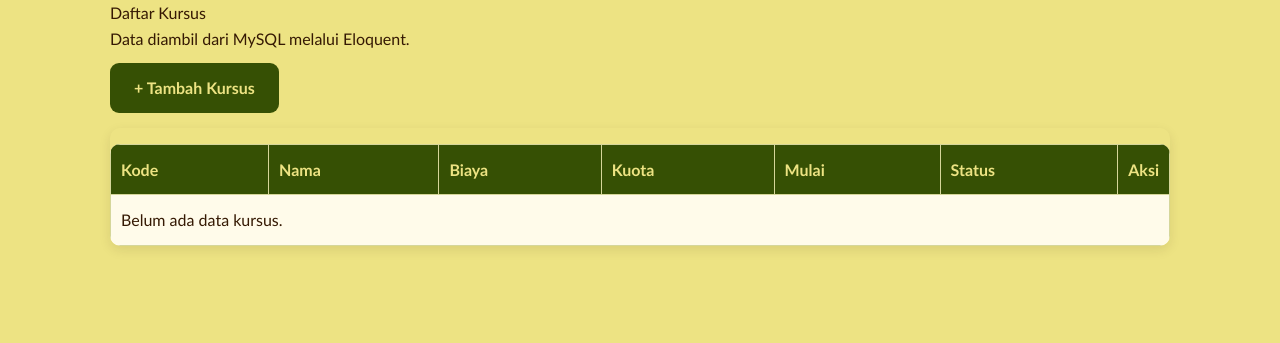
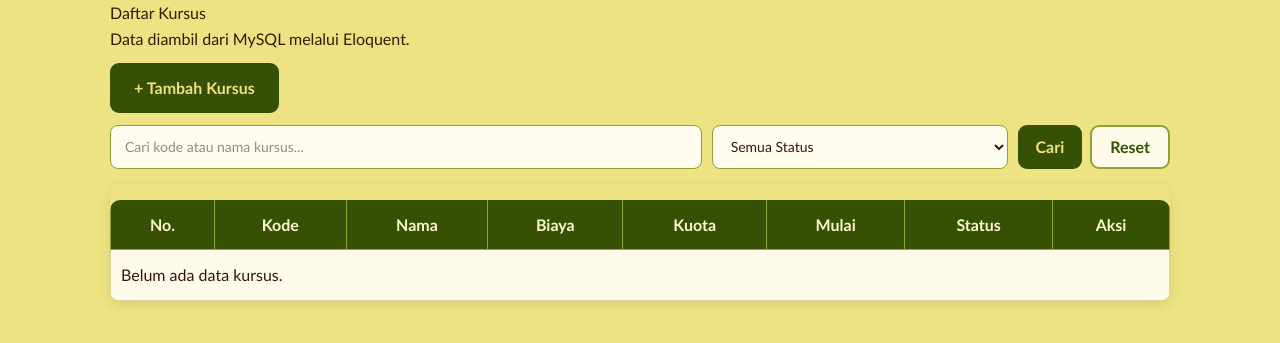
Before and after one commit to ulfadhil10/kursusku-laravel, a Laravel app: page /courses in a window 1280 px wide. Shown: the part 197-540 px from the top of the page. Run offline with Laravel 12, Linux system fonts and the light colour scheme; data that the repository does not hold is empty; style sheets or scripts are compiled from the project's sources.

Commit message:
Complete Week 13 course search and filter

```diff
--- a/app/Http/Controllers/CourseController.php
+++ b/app/Http/Controllers/CourseController.php
@@ -5,16 +5,34 @@ namespace App\Http\Controllers;
 use App\Http\Requests\StoreCourseRequest;
 use App\Http\Requests\UpdateCourseRequest;
 use App\Models\Course;
+use Illuminate\Http\Request;
 
 class CourseController extends Controller
 {
-    public function index()
-    {
-        $courses = Course::latest()->get();
+   public function index(Request $request)
+{
+    $search = trim((string) $request->query('q'));
+    $status = trim((string) $request->query('status'));
+$allowedStatuses = ['open', 'closed', 'draft'];
 
-        return view('courses.index', compact('courses'));
-    }
+    $courses = Course::query()
+        ->when($search !== '', function ($query) use ($search) {
+            $query->where(function ($q) use ($search) {
+                $q->where('code', 'like', "%{$search}%")
+                  ->orWhere('name', 'like', "%{$search}%");
+            });
 
+                })
+    ->when(in_array($status, $allowedStatuses, true), function ($query) use ($status) {
+        $query->where('status', $status);
+
+        })
+        ->orderBy('name')
+        ->paginate(10)
+        ->withQueryString();
+
+    return view('courses.index', compact('courses', 'search', 'status'));
+}
     public function create()
     {
         return view('courses.create');
--- a/resources/views/courses/index.blade.php
+++ b/resources/views/courses/index.blade.php
@@ -9,7 +9,7 @@
 
 .course-table-card {
     margin-top: 15px;
-    margin-bottom: 60px;
+    margin-bottom: 8px;
     border: none;
     border-radius: 10px;
     overflow: hidden;
@@ -68,10 +68,138 @@
     padding: 12px 10px;
 }
 
-.course-table-card th:last-child,
-.course-table-card td:last-child {
-    width: 1%;
+.course-filter {
+    display: grid;
+    grid-template-columns: minmax(0, 2fr) minmax(220px, 1fr) auto;
+    gap: 10px;
+    align-items: center;
+    margin-top: 12px;
+    margin-bottom: 0;
+}
+
+.course-filter input,
+.course-filter select {
+    box-sizing: border-box;
+    width: 100%;
+    height: 44px;
+    border: 1px solid #8DA432;
+    border-radius: 8px;
+    font-size: 14px;
+    line-height: normal;
+}
+
+.course-filter input {
+    padding: 10px 14px;
+}
+
+.course-filter select {
+    padding: 8px 35px 8px 14px;
+}
+
+.course-filter-buttons {
+    display: flex;
+    align-items: center;
+    gap: 8px;
+}
+
+.course-filter-buttons .btn {
+    display: inline-flex;
+    align-items: center;
+    justify-content: center;
+    box-sizing: border-box;
+    height: 44px;
+    margin: 0;
+    padding: 0 18px;
     white-space: nowrap;
+    line-height: 1;
+}
+
+@media (max-width: 768px) {
+    .course-filter {
+        grid-template-columns: 1fr;
+    }
+
+    .course-filter-buttons {
+        justify-content: flex-start;
+    }
+}
+
+/* Pagination */
+.course-pagination {
+    display: flex;
+    justify-content: flex-end;
+    margin: 12px 0 30px;
+    font-size: 13px;
+}
+
+.course-pagination nav {
+    display: flex;
+    flex-direction: column;
+    align-items: flex-end;
+    gap: 8px;
+}
+
+.course-pagination ul,
+.course-pagination .pagination {
+    display: flex !important;
+    flex-direction: row !important;
+    align-items: center;
+    gap: 5px;
+    list-style: none !important;
+    padding: 0 !important;
+    margin: 0 !important;
+}
+
+.course-pagination li {
+    display: inline-flex;
+    list-style: none !important;
+}
+
+.course-pagination .page-link {
+    min-width: 32px;
+    height: 32px;
+    display: flex;
+    align-items: center;
+    justify-content: center;
+    padding: 5px 9px;
+    font-size: 13px;
+    color: #365004;
+    background: #fffbea;
+    border: 1px solid #8DA432;
+    border-radius: 5px;
+    text-decoration: none;
+}
+
+.course-pagination .page-item.active .page-link {
+    color: white;
+    background: #365004;
+    border-color: #365004;
+}
+
+.course-pagination .page-item.disabled .page-link {
+    color: #aaa;
+    background: #f5f5f5;
+}
+.course-table-card .table thead th {
+    background: #365004 !important;
+    color: #fff9cf !important;
+    border: 1px solid #8DA432 !important;
+    border-radius: 0 !important;
+    box-shadow: none !important;
+}
+
+.course-table-card .table thead tr:first-child th {
+    border-top: 0 !important;
+}
+
+.course-table-card .table thead th:last-child {
+    border-top-right-radius: 0 !important;
+    border-bottom-right-radius: 0 !important;
+}
+
+.course-table-card thead th {
+    text-align: center;
+    vertical-align: middle;
 }
 
 </style>
@@ -97,6 +225,30 @@
         </div>
     @endif
 
+<form action="{{ route('courses.index') }}" method="GET" class="course-filter">
+
+    <input
+        type="text"
+        name="q"
+        class="form-control"
+        placeholder="Cari kode atau nama kursus..."
+        value="{{ $search }}"
+    >
+
+    <select name="status" class="form-select">
+        <option value="">Semua Status</option>
+        <option value="open" {{ ($status ?? '') === 'open' ? 'selected' : '' }}>Open</option>
+        <option value="closed" {{ ($status ?? '') === 'closed' ? 'selected' : '' }}>Closed</option>
+        <option value="draft" {{ ($status ?? '') === 'draft' ? 'selected' : '' }}>Draft</option>
+    </select>
+
+    <div class="course-filter-buttons">
+        <button type="submit" class="btn btn-primary">Cari</button>
+        <a href="{{ route('courses.index') }}" class="btn btn-secondary">Reset</a>
+    </div>
+
+</form>
+
     <div class="card course-table-card">
         <div class="card-body p-0">
             <div class="table-responsive">
@@ -104,6 +256,7 @@
 
                     <thead>
                       <tr>
+                        <th>No.</th>
                         <th>Kode</th>
                         <th>Nama</th>
                         <th>Biaya</th>
@@ -117,6 +270,7 @@
                     <tbody>
                         @forelse ($courses as $course)
                          <tr>
+                                <td>{{ $courses->firstItem() + $loop->index }}</td>
                                 <td>{{ $course->code }}</td>
                                 <td>{{ $course->name }}</td>
                                 <td>Rp {{ number_format($course->fee, 0, ',', '.') }}</td>
@@ -156,7 +310,7 @@
 
                         @empty
                             <tr>
-                                <td colspan="7" class="text-center py-4 text-muted">
+                                <td colspan="8" class="text-center py-4 text-muted">
                                     Belum ada data kursus.
                                 </td>
                             </tr>
@@ -167,7 +321,10 @@
             </div>
         </div>
     </div>
-
+   {{-- Pagination --}}
+   <div class="course-pagination">
+    {{ $courses->links('pagination::bootstrap-5') }}
+</div>
 </div>
 
 @endsection
```
Also changed, not shown: evidance/week-13/06-test-matrix.md (added, +16 -0 lines), evidance/week-13/01-course-index.png (added), evidance/week-13/02-zero-results.png (added), evidance/week-13/03-page-2-filter.png (added), evidance/week-13/04-search-no-js.png (added), evidance/week-13/05-course-controller.png (added). Lines whose indentation alone changed are shown as unchanged.
